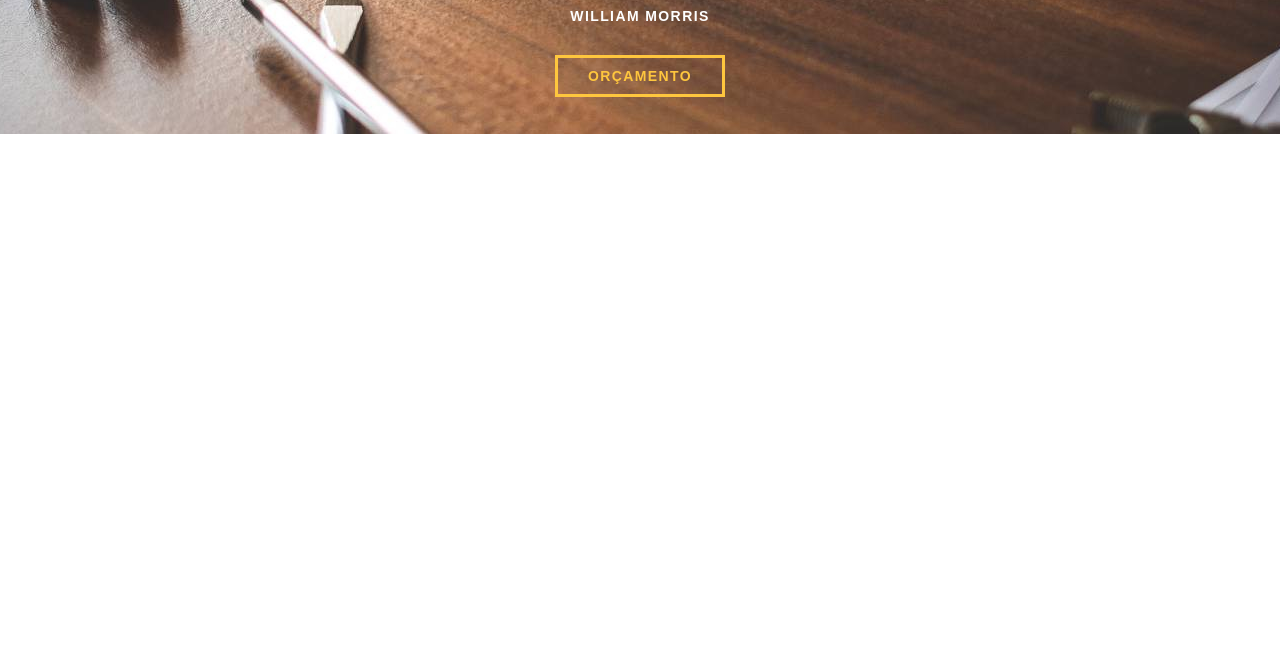
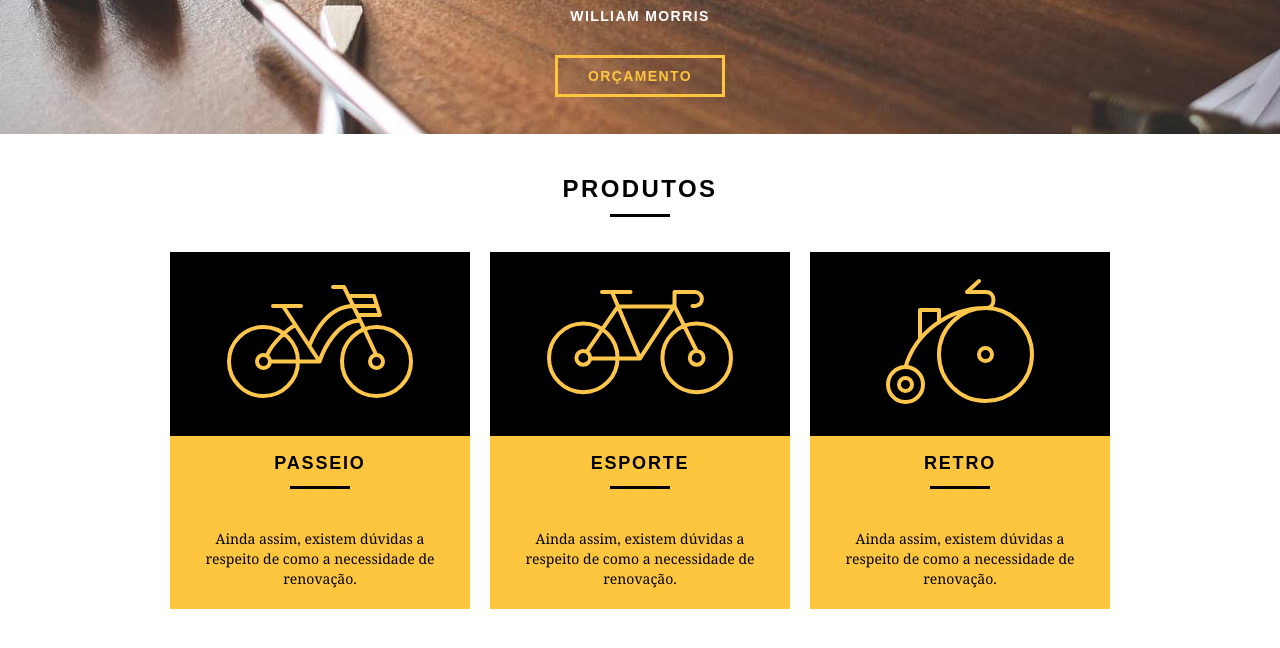
Before and after one commit to guirodriguezz/BikCraft-Origamid, a plain HTML site: page index.html in a window 1280 px wide. Shown: the part 342-990 px from the top of the page. Before the commit the page ends 800 px from the top, so only its background shows below. Drawn offline with Linux system fonts and the light colour scheme.

Commit message:
Criação da seção de produtos e adição das 3 principais produtos.

```diff
--- a/css/style.css
+++ b/css/style.css
@@ -25,6 +25,26 @@ p {
     border-color: #fff;
     color: #fff;
 
+}
+
+.subtitulo {
+    font-size: 24px;
+    line-height: 30px;
+    font-weight: bold;
+    letter-spacing: .1em;
+    color: #000;
+    text-transform: uppercase;
+    text-align: center;
+    margin-bottom: 35px;
+}
+
+.subtitulo:after {
+    content: "";
+    display: block;
+    width: 60px;
+    height: 3px;
+    background: #000;
+    margin: 10px auto;
 }
 
 /*Header*/
@@ -109,3 +129,34 @@ p {
     font-size: 14px;
     letter-spacing: .1em;
 }
+
+/*Produtos*/
+
+.produtos {
+    padding: 40px 0 !important;
+}
+
+.produtos_lista li {
+    background: #fec63e;
+    text-align: center;
+}
+
+.produtos_lista h3 {
+    font-weight: bold;
+    font-size: 18px;
+    line-height: 25px;
+    text-transform: uppercase;
+    letter-spacing: .1em;
+    margin-top: 15px;
+}
+
+.produtos_lista li p {
+    padding: 5px 20px 20px 20px;
+    font-size: 14px;
+}
+
+
+.produtos_icone {
+    background: #000;
+    padding: 20px;
+}
--- a/index.html
+++ b/index.html
@@ -38,5 +38,41 @@
         <a href="produtos.html" class="btn">Orçamento</a>
       </div>
     </section>
+
+    <section class="container produtos">
+      <h2 class="subtitulo">Produtos</h2>
+      <ul class="produtos_lista">
+        <li class="grid-1-3">
+          <div class="produtos_icone">
+            <img src="/img/produtos/passeio.svg" alt="Bikcraft Passeio" />
+          </div>
+          <h3 class="subtitulo">Passeio</h3>
+          <p>
+            Ainda assim, existem dúvidas a respeito de como a necessidade de
+            renovação.
+          </p>
+        </li>
+        <li class="grid-1-3">
+          <div class="produtos_icone">
+            <img src="/img/produtos/esporte.svg" alt="Bikcraft Esporte" />
+          </div>
+          <h3 class="subtitulo">Esporte</h3>
+          <p>
+            Ainda assim, existem dúvidas a respeito de como a necessidade de
+            renovação.
+          </p>
+        </li>
+        <li class="grid-1-3">
+          <div class="produtos_icone">
+            <img src="/img/produtos/retro.svg" alt="Bikcraft Retro" />
+          </div>
+          <h3 class="subtitulo">Retro</h3>
+          <p>
+            Ainda assim, existem dúvidas a respeito de como a necessidade de
+            renovação.
+          </p>
+        </li>
+      </ul>
+    </section>
   </body>
 </html>
```
